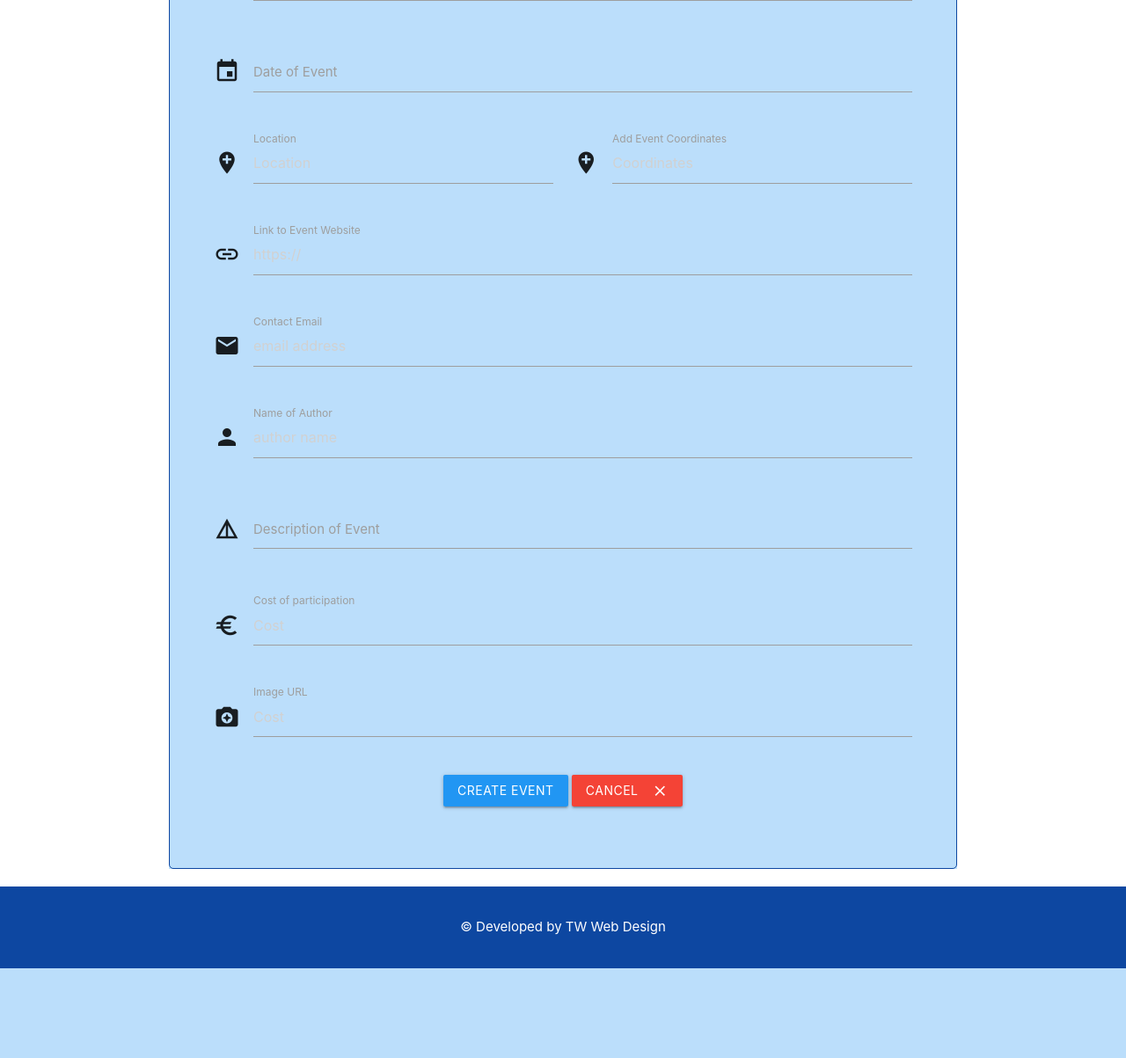
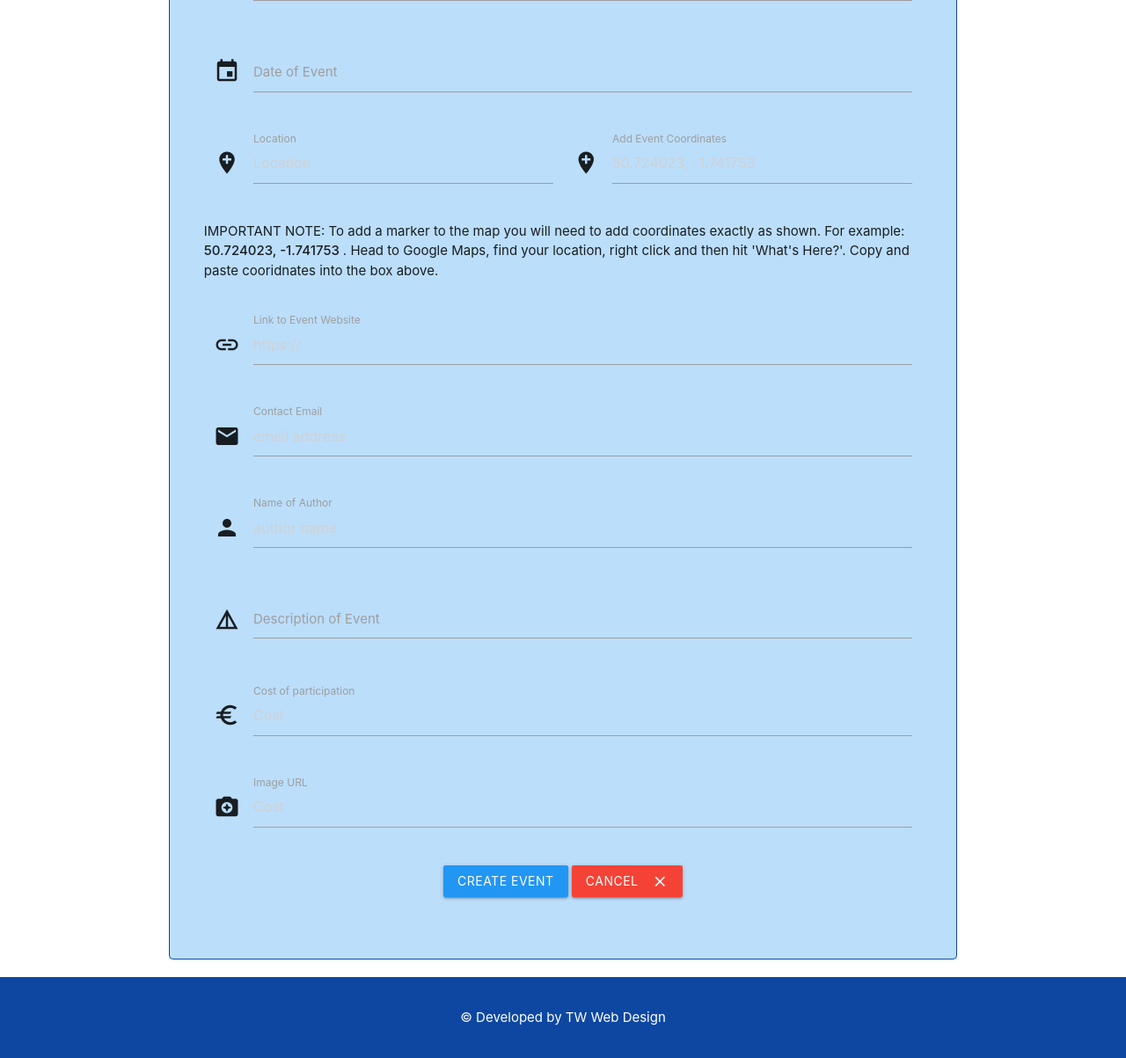
Before and after one commit to woodfordtim/milestone3, a Flask app: page /add_event in a window 1280 px wide. Shown: the part 550-1753 px from the top of the page at 88% size. Before the commit the page ends 1651 px from the top, so only its background shows below. Run offline with Flask 2, Linux system fonts and the light colour scheme; data that the repository does not hold is empty; some libraries are stand-ins or nearby versions.

Commit message:
make minor changes html templates

```diff
--- a/templates/add_event.html
+++ b/templates/add_event.html
@@ -65,10 +65,14 @@
 				<!-- Provide Coordinates -->
 				<div class="input-field col s12 m6">
 					<i class="material-icons prefix">add_location</i>
-					<input placeholder="Coordinates" id="event_coordinates" type="text" class="form-control validate" name="event_coordinates" pattern="^(-?\d+(\.\d+)?),\s*(-?\d+(\.\d+)?)$" required>
+					<input placeholder="50.724023, -1.741753" id="event_coordinates" type="text" class="form-control validate" name="event_coordinates" pattern="^(-?\d+(\.\d+)?),\s*(-?\d+(\.\d+)?)$" required>
 					<label for="event_coordinates">Add Event Coordinates</label>
 				</div>
 			</div>
+
+            <div class="row">
+                <p>IMPORTANT NOTE: To add a marker to the map you will need to add coordinates exactly as shown. For example:<strong> 50.724023, -1.741753 </strong>. Head to Google Maps, find your location, right click and then hit 'What's Here?'. Copy and paste cooridnates into the box above.</p>
+            </div>
 
 			<!-- Provide Web Link -->
 			<div class="row">
--- a/templates/base.html
+++ b/templates/base.html
@@ -2,6 +2,9 @@
 <html lang="en">
 
 <head>
+    <meta charset="UTF-8">
+    <meta name="viewport" content="width=device-width, initial-scale=1.0">
+
 	<!-- CSS -->
 	<link href="https://fonts.googleapis.com/icon?family=Material+Icons" rel="stylesheet">
 	<link rel="stylesheet" href="https://cdnjs.cloudflare.com/ajax/libs/materialize/1.0.0/css/materialize.min.css">
```
Also changed, not shown: templates/view_event.html (+3 -4 lines), test_events.py (+11 -3 lines), static/img/baseline_camera_alt_black_18dp.png (added), static/img/camera_alt-black-18dp.svg (added), static/img/cycling-bicycle-riding-sport-38296.jpeg (added).
